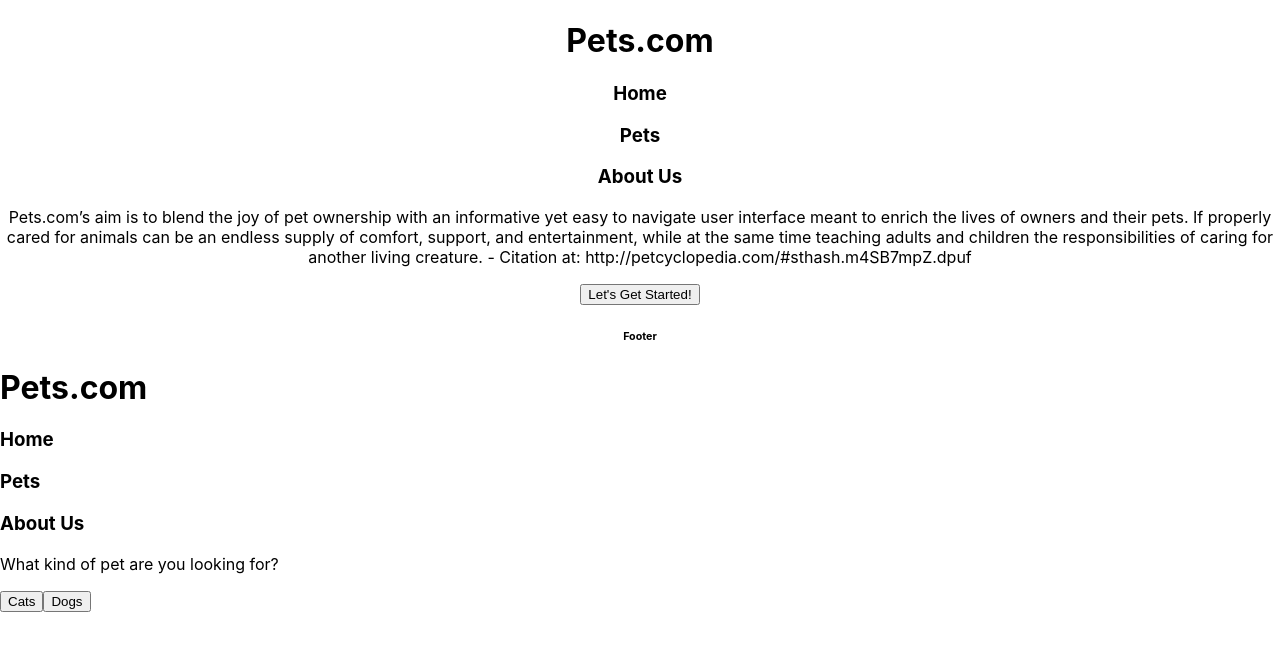
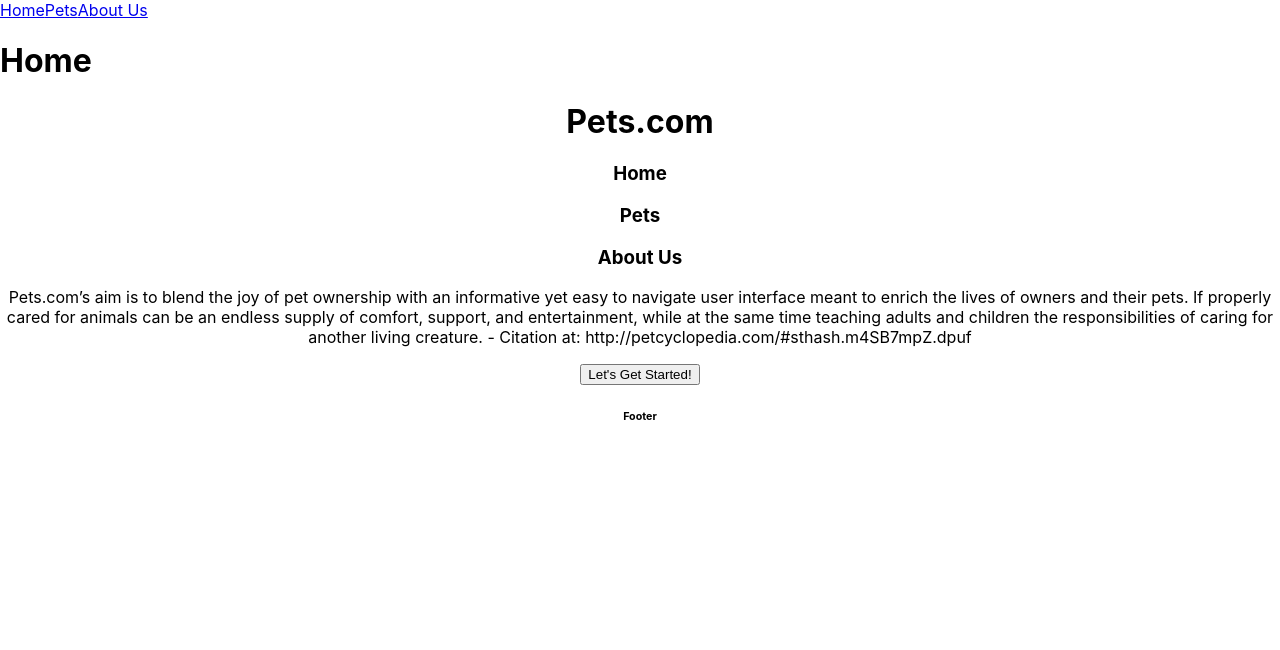
Before and after one commit to evanmurphycode/FinalSprint-S2, a React (Create React App) app: page / in a window 1280 px wide. Shown: the top 650 px of the page. Built offline with nearby package versions, Linux system fonts and the light colour scheme.

Commit message:
Added page links

```diff
--- a/package.json
+++ b/package.json
@@ -8,6 +8,8 @@
     "@testing-library/user-event": "^12.8.3",
     "react": "^17.0.2",
     "react-dom": "^17.0.2",
+    "react-router": "^5.2.0",
+    "react-router-dom": "^5.2.0",
     "react-scripts": "4.0.3",
     "web-vitals": "^1.1.2"
   },
--- /dev/null
+++ b/src/AboutUs.js
@@ -0,0 +1,9 @@
+import React, { Component } from "react";
+
+export class AboutUs extends Component {
+  render() {
+    return <div></div>;
+  }
+}
+
+export default AboutUs;
--- a/src/App.js
+++ b/src/App.js
@@ -1,37 +1,45 @@
 import "./App.css";
+import { BrowserRouter as Router, Switch, Route, Link } from "react-router-dom";
 
-function App() {
+function Home() {
   return (
-    <div className="App">
-      <header className="Header">
-        <h1>Pets.com</h1>
-      </header>
-
-      <nav className="Navigation">
-        <h3>Home</h3>
-        <h3>Pets</h3>
-        <h3>About Us</h3>
-      </nav>
-
-      <body className="Body">
-        <p>
-          Pets.com’s aim is to blend the joy of pet ownership with an
-          informative yet easy to navigate user interface meant to enrich the
-          lives of owners and their pets. If properly cared for animals can be
-          an endless supply of comfort, support, and entertainment, while at the
-          same time teaching adults and children the responsibilities of caring
-          for another living creature. - Citation at:
-          http://petcyclopedia.com/#sthash.m4SB7mpZ.dpuf
-        </p>
-
-        <button className="GettingStartedButton">Let's Get Started!</button>
-
-        <footer className="Footer">
-          <h6>Footer</h6>
-        </footer>
-      </body>
+    <div>
+      <h1>Home</h1>
     </div>
   );
 }
 
+function Pets() {
+  return (
+    <div>
+      <h3>Pets</h3>
+    </div>
+  );
+}
+
+function AboutUs() {
+  return (
+    <div>
+      <h3>About Us</h3>
+    </div>
+  );
+}
+
+function App() {
+  return (
+    <Router>
+      <nav>
+        <Link to="/">Home</Link>
+        <Link to="/pets">Pets</Link>
+        <Link to="/about">About Us</Link>
+      </nav>
+      <Switch>
+        <Route exact path="/" component={Home}></Route>
+        <Route exact path="/pets" component={Pets}></Route>
+        <Route exact path="/about" component={AboutUs}></Route>
+      </Switch>
+    </Router>
+  );
+}
+
 export default App;
--- /dev/null
+++ b/src/Home.js
@@ -0,0 +1,39 @@
+import React, { Component } from "react";
+
+export class Home extends Component {
+  render() {
+    return (
+      <div className="App">
+        <header className="Header">
+          <h1>Pets.com</h1>
+        </header>
+
+        <nav className="Navigation">
+          <h3>Home</h3>
+          <h3>Pets</h3>
+          <h3>About Us</h3>
+        </nav>
+
+        <body className="Body">
+          <p>
+            Pets.com’s aim is to blend the joy of pet ownership with an
+            informative yet easy to navigate user interface meant to enrich the
+            lives of owners and their pets. If properly cared for animals can be
+            an endless supply of comfort, support, and entertainment, while at
+            the same time teaching adults and children the responsibilities of
+            caring for another living creature. - Citation at:
+            http://petcyclopedia.com/#sthash.m4SB7mpZ.dpuf
+          </p>
+
+          <button className="GettingStartedButton">Let's Get Started!</button>
+
+          <footer className="Footer">
+            <h6>Footer</h6>
+          </footer>
+        </body>
+      </div>
+    );
+  }
+}
+
+export default Home;
--- a/src/index.js
+++ b/src/index.js
@@ -3,12 +3,14 @@
 import "./index.css";
 import App from "./App";
 import Pets from "./Pets";
+import Home from "./Home";
+import AboutUs from "./AboutUs";
 import reportWebVitals from "./reportWebVitals";
 
 ReactDOM.render(
   <React.StrictMode>
     <App />
-    <Pets />
+    <Home />
   </React.StrictMode>,
   document.getElementById("root")
 );
```
Also changed, not shown: 1 other file (tests, documents, lock files or other folders).
